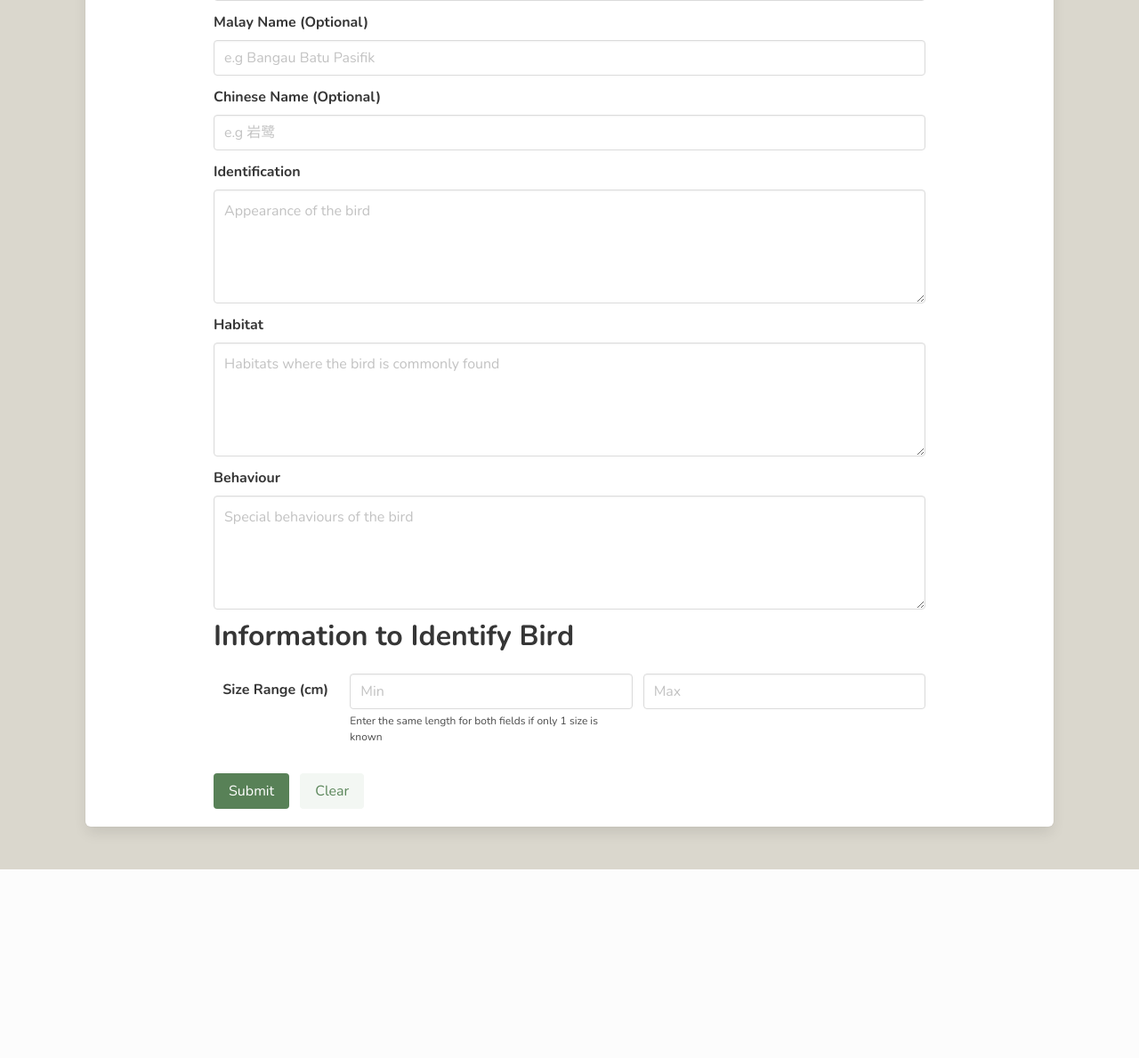
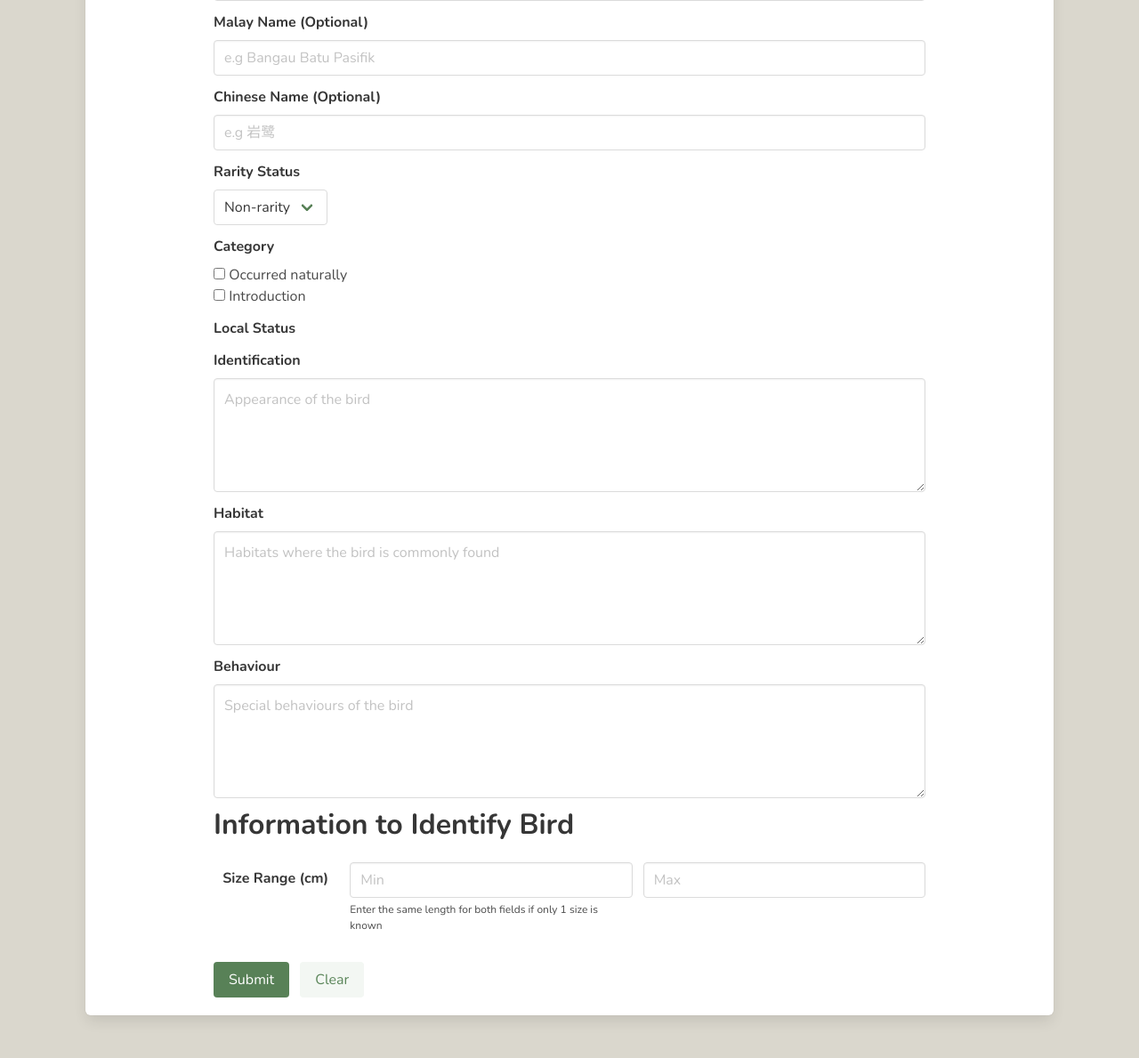
Before and after one commit to n2chance/SGBirdsFinder, a Flask app: template app/templates/admin/new_bird.html in a window 1280 px wide. Shown: the part 339-1528 px from the top of the page at 89% size. Before the commit the page ends 1316 px from the top, so only its background shows below. Run offline with Flask 2, Linux system fonts and the light colour scheme; the template is opened without the code that fills it, so the values that code supplies are empty; parts of the project's set-up code (start-up, migrations or seed data) failed here and were passed over; some libraries are stand-ins or nearby versions.

Commit message:
Add questions for rarity/local status & category

```diff
--- a/app/templates/admin/new_bird.html
+++ b/app/templates/admin/new_bird.html
@@ -30,6 +30,50 @@
                     <input class="input" type="text" name="ChiName" placeholder="e.g 岩鹭">
                 </div>
             </div>
+            <div class="field">
+                <label class="label">Rarity Status</label>
+                <div class="control">
+                    <div class="select">
+                        <select name="rarity">
+                            <option value="0">Non-rarity</option>
+                            <option value="1">Rarity</option>
+                        </select>
+                    </div>
+                </div>
+            </div>
+
+            <div class="field">
+                <label class="label">Category</label>
+                <div class="control">
+                    <div class="control">
+                        <label class="checkbox">
+                            <input type="checkbox" name="cat1" value="A">
+                            Occurred naturally
+                        </label>
+                    </div>
+                    <div class="control">
+                        <label class="checkbox">
+                            <input type="checkbox" name="cat2" value="C">
+                            Introduction
+                        </label>
+                    </div>
+                </div>
+            </div>
+
+            <div class="field">
+                <label class="label">Local Status</label>
+                <div class="control">
+                    {% for i in localStat %}
+                        <div class="control">
+                            <label class="checkbox">
+                                <input type="checkbox" name="stat{{ loop.index }}" value="{{ i }}">
+                                {{ localStat.get(i) }}
+                            </label>
+                        </div>
+                    {% endfor %}
+                </div>
+            </div>
+
             <div class="field">
                 <label class="label">Identification</label>
                 <div class="control">
```
